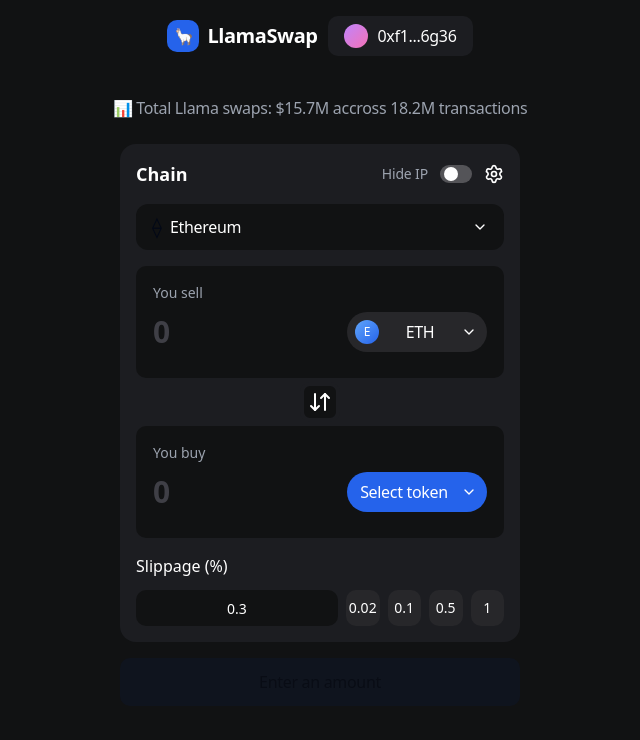
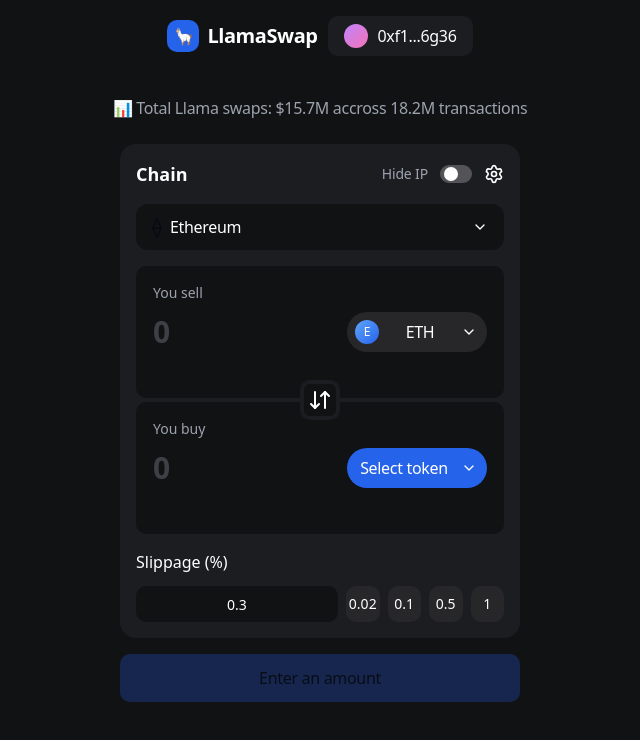
Before and after one commit to alexbeltechi/designwithmeaning, a Next.js app: page /v2 in a window 1280 px wide. Shown: the top 740 px of the page, without its empty margins (320-960 px from the left). Built offline with nearby package versions, Linux system fonts and the light colour scheme.

Commit message:
Fix swap arrow positioning, update disabled button color to #1E3A8A, maintain consistent field heights

```diff
--- a/src/app/v2/page.tsx
+++ b/src/app/v2/page.tsx
@@ -190,17 +190,17 @@
 
     // Check if either sell or buy has an amount
     if (!hasValidAmount && !hasValidOutputAmount) {
-      return { text: 'Enter an amount', disabled: true, className: 'bg-[#0F172A] text-white text-opacity-40 cursor-not-allowed' };
+      return { text: 'Enter an amount', disabled: true, className: 'bg-[#1E3A8A] text-white text-opacity-40 cursor-not-allowed' };
     }
 
     // If amount is entered but no token selected
     if ((hasValidAmount && !toToken) || (hasValidOutputAmount && !fromToken)) {
-      return { text: 'Choose a token', disabled: true, className: 'bg-[#0F172A] text-white text-opacity-40 cursor-not-allowed' };
+      return { text: 'Choose a token', disabled: true, className: 'bg-[#1E3A8A] text-white text-opacity-40 cursor-not-allowed' };
     }
 
     // If tokens selected but no valid routes
     if (routes.length === 0 && fromToken && toToken) {
-      return { text: 'No routes available', disabled: true, className: 'bg-[#0F172A] text-white text-opacity-40 cursor-not-allowed' };
+      return { text: 'No routes available', disabled: true, className: 'bg-[#1E3A8A] text-white text-opacity-40 cursor-not-allowed' };
     }
 
     return { text: 'Swap', disabled: false, className: 'bg-blue-600 hover:bg-blue-700 text-white' };
--- a/src/components/v2/SwapPanel.tsx
+++ b/src/components/v2/SwapPanel.tsx
@@ -157,7 +157,8 @@
       </div>
 
       {/* Token Inputs with Overlapping Swap Button */}
-      <div className="relative space-y-1">
+      <div className="relative">
+        <div className="space-y-1">
           <TokenInput
             label="You sell"
             value={amount}
@@ -169,17 +170,6 @@
             isUserEdited={isSellUserEdited}
             onUserEdit={() => {}}
           />
-
-        {/* Swap Button - Centered between boxes */}
-        <div className="relative flex justify-center -my-[18px] z-10">
-          <button
-            onClick={handleSwapTokens}
-            className="w-10 h-10 bg-[#111213] border-4 border-[#1c1d21] rounded-[10px] flex items-center justify-center hover:bg-[#1a1c1e] transition-colors"
-            disabled={!fromToken || !toToken}
-          >
-            <ArrowDownUp className="w-6 h-6 text-white" />
-          </button>
-        </div>
 
           <TokenInput
             label="You buy"
@@ -193,6 +183,18 @@
             isUserEdited={isBuyUserEdited}
             onUserEdit={() => {}}
           />
+        </div>
+
+        {/* Swap Button - Absolutely centered between boxes */}
+        <div className="absolute left-1/2 top-1/2 -translate-x-1/2 -translate-y-1/2 z-10">
+          <button
+            onClick={handleSwapTokens}
+            className="w-10 h-10 bg-[#111213] border-4 border-[#1c1d21] rounded-[10px] flex items-center justify-center hover:bg-[#1a1c1e] transition-colors"
+            disabled={!fromToken || !toToken}
+          >
+            <ArrowDownUp className="w-6 h-6 text-white" />
+          </button>
+        </div>
       </div>
 
       {/* Slippage Controls */}
--- a/src/components/v2/TokenInput.tsx
+++ b/src/components/v2/TokenInput.tsx
@@ -182,9 +182,9 @@
         </div>
       </div>
 
-      {/* USD Value */}
-      <div className="text-sm text-gray-400 leading-5 tracking-[-0.1504px]">
-        {usdValue}
+      {/* USD Value - Reserve space even when empty */}
+      <div className="text-sm text-gray-400 leading-5 tracking-[-0.1504px] min-h-[20px]">
+        {usdValue || '\u00A0'}
       </div>
     </div>
   );
```
Lines whose indentation alone changed are shown as unchanged.
